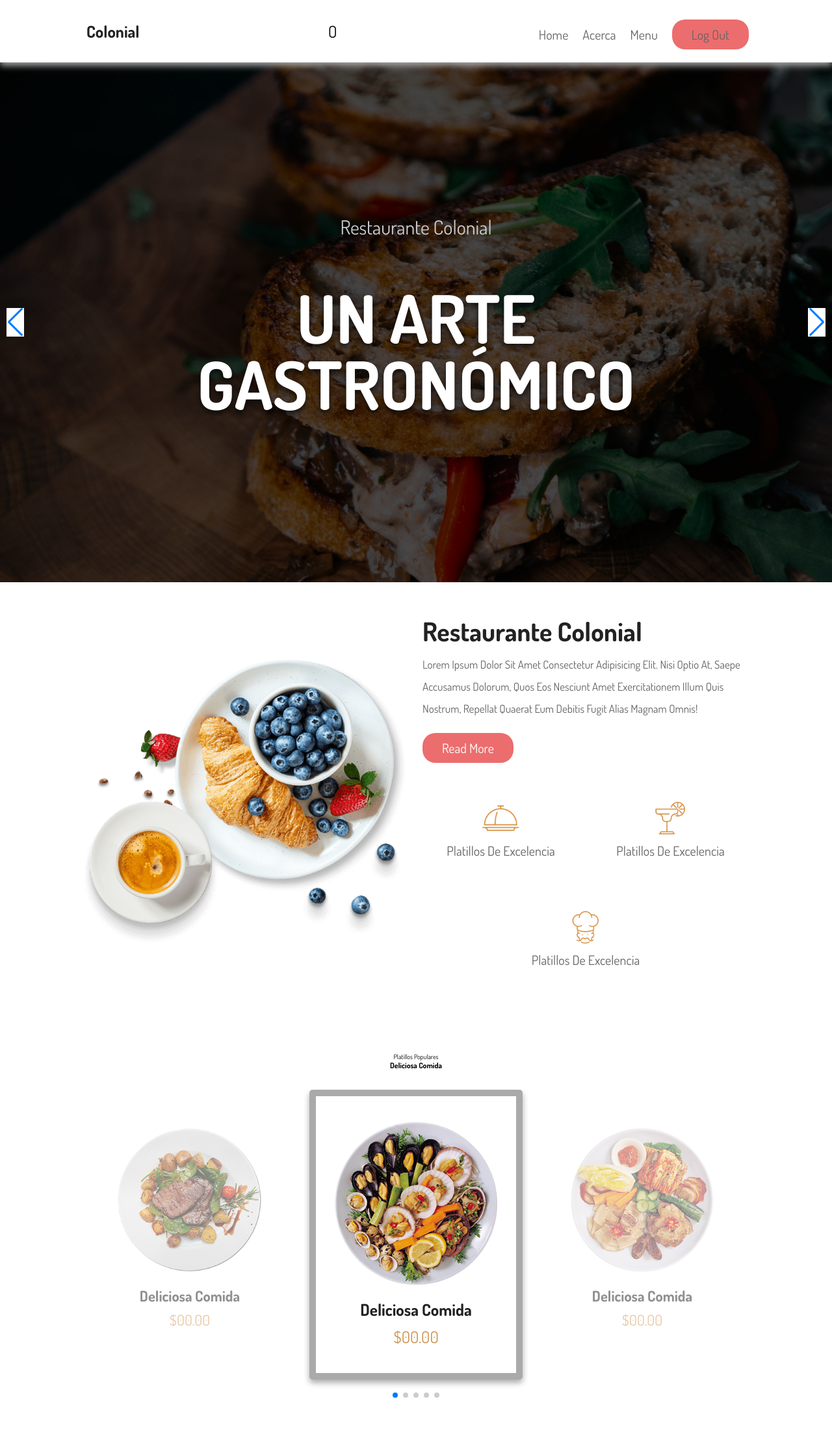
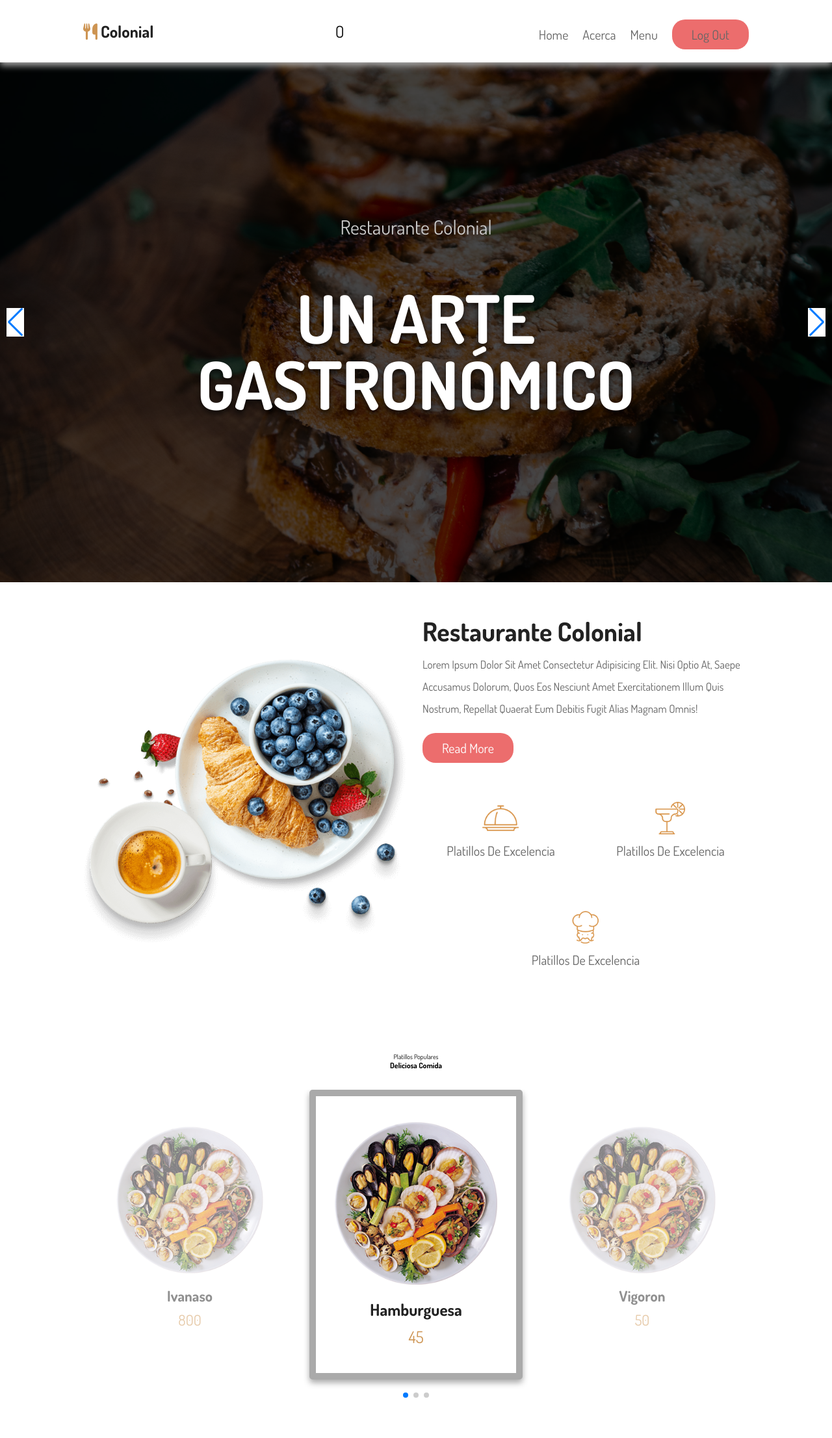
Before and after one commit to colonialcs50/Proyecto_V3, a Flask app: page /landing in a window 1280 px wide. Shown: the whole page at 65% size. Run offline with Flask 2, Linux system fonts and the light colour scheme; a user stored in the database is signed in; some libraries are stand-ins or nearby versions.

Commit message:
cambios de carrusel

```diff
--- a/Proyecto_Final_de_Curso/Proyecto_Final_de_Curso/app.py
+++ b/Proyecto_Final_de_Curso/Proyecto_Final_de_Curso/app.py
@@ -56,10 +56,16 @@ def landing():
     user_id = session["user_id"]
     admin = db.execute("Select admin from usuario where Id = ?" , user_id)[0]["admin"]
     usuario = db.execute("SELECT Username FROM usuario WHERE Id = ?", user_id)[0]["Username"]
+    print(usuario)
+    comidas = db.execute("SELECT id, nombre, descripcion, precio, precio_decuento, Descuento FROM comida")
+    prueba = db.execute("SELECT nombre FROM comida")
+    prueba = prueba[0]["nombre"]
+    print(prueba)
+    print(request.form.get("lel"))
     if admin == 'on' and len(usuario) != 0:
-        return render_template("landing.html", usuario=usuario, admin='admin')
+        return render_template("landing.html", usuario=usuario, admin='admin', comidas=comidas, prueba=prueba)
     else:
-        return render_template("landing.html", usuario=usuario)
+        return render_template("landing.html", usuario=usuario, comidas=comidas)
 
 
 @app.route("/login", methods=["GET", "POST"])
--- a/Proyecto_Final_de_Curso/Proyecto_Final_de_Curso/static/js/landing.js
+++ b/Proyecto_Final_de_Curso/Proyecto_Final_de_Curso/static/js/landing.js
@@ -49,9 +49,9 @@ let previewBox = previewContainer.querySelectorAll('.food-preview');
 document.querySelectorAll('.food .slide').forEach(food =>{
    food.onclick = () =>{
       previewContainer.style.display = 'flex';
-      let name = food.getAttribute('data-name');
+      let name = food.getAttribute('value');
       previewBox.forEach(preveiw =>{
-         let target = preveiw.getAttribute('data-target');
+         let target = preveiw.getAttribute('value');
          if(name == target){
             preveiw.classList.add('active');
          }
--- a/Proyecto_Final_de_Curso/Proyecto_Final_de_Curso/templates/landing.html
+++ b/Proyecto_Final_de_Curso/Proyecto_Final_de_Curso/templates/landing.html
@@ -105,37 +105,17 @@
 <div class="swiper food-slider">
 
   <div class="swiper-wrapper">
+     {% for comidas in comidas %}
+     <div class="swiper-slide slide" id= data-swiper-slide-index name=data-swiper-slide-index value="{{ comidas['id'] }}">
+         <form action="/landing" method="post">
+            <img src="static/imagesLanding/food-img-1.png" alt="">
+            <input id="lel" name="prueba" type="hidden" value="{{ comidas['nombre'] }}">
+            <h3 id="prueba" name="prueba"  value="{{ comidas['nombre'] }}">{{ comidas['nombre'] }}</h3>
+            <div class="price">{{ comidas["precio"] }}</div>
+         </form>
 
-     <div class="swiper-slide slide" data-name="food-1">
-        <img src="static/imagesLanding/food-img-1.png" alt="">
-        <h3>Deliciosa comida</h3>
-        <div class="price">$00.00</div>
      </div>
-
-     <div class="swiper-slide slide" data-name="food-2">
-        <img src="static/imagesLanding/food-img-2.png" alt="">
-        <h3>Deliciosa comida</h3>
-        <div class="price">$00.00</div>
-     </div>
-
-     <div class="swiper-slide slide" data-name="food-3">
-        <img src="static/imagesLanding/food-img-3.png" alt="">
-        <h3>Deliciosa comida</h3>
-        <div class="price">$00.00</div>
-     </div>
-
-     <div class="swiper-slide slide" data-name="food-4">
-        <img src="static/imagesLanding/food-img-4.png" alt="">
-        <h3>Deliciosa comida</h3>
-        <div class="price">$00.00</div>
-     </div>
-
-     <div class="swiper-slide slide" data-name="food-5">
-        <img src="static/imagesLanding/food-img-5.png" alt="">
-        <h3>Deliciosa comida</h3>
-        <div class="price">$00.00</div>
-     </div>
-
+     {% endfor %}
   </div>
 
   <div class="swiper-pagination"></div>
@@ -151,10 +131,10 @@
 <section class="food-preview-container">
 
 <div id="close-preview" class="fas fa-times"></div>
-
-<div class="food-preview" data-target="food-1">
+{% for comidas in comidas %}
+<div class="food-preview" value="{{ comidas['id'] }}">
   <img src="static/imagesLanding/food-img-1.png" alt="">
-  <h3>Deliciosa comida</h3>
+  <h3> {{ comidas['nombre'] }} </h3>
   <div class="stars">
      <i class="fas fa-star"></i>
      <i class="fas fa-star"></i>
@@ -162,11 +142,11 @@
      <i class="fas fa-star"></i>
      <i class="fas fa-star"></i>
   </div>
-  <p>Lorem ipsum dolor sit amet consectetur adipisicing elit. Accusamus, hic!</p>
-  <div class="price">$00.00</div>
+  <p>{{ comidas['descripcion'] }}</p>
+  <div class="price">{{ comidas['precio'] }}</div>
   <a href="#" class="btn">Comprar</a>
 </div>
-
+{% endfor %}
 <div class="food-preview" data-target="food-2">
   <h3>Deliciosa comida</h3>
   <div class="stars">
--- a/Proyecto_Final_de_Curso/Proyecto_Final_de_Curso/templates/layout.html
+++ b/Proyecto_Final_de_Curso/Proyecto_Final_de_Curso/templates/layout.html
@@ -7,6 +7,7 @@
       <title>{% block title %} {% endblock %}</title>
       <link rel="stylesheet" href={% block css %} {% endblock %}>
        <link rel="stylesheet" href="https://unpkg.com/swiper/swiper-bundle.min.css"/>
+       <link rel="stylesheet" href="https://cdnjs.cloudflare.com/ajax/libs/font-awesome/6.1.1/css/all.min.css">
 
    </head>
    <body>
```
Also changed, not shown: Proyecto_Final_de_Curso/Proyecto_Final_de_Curso/proyecto.db, 2 other files.
